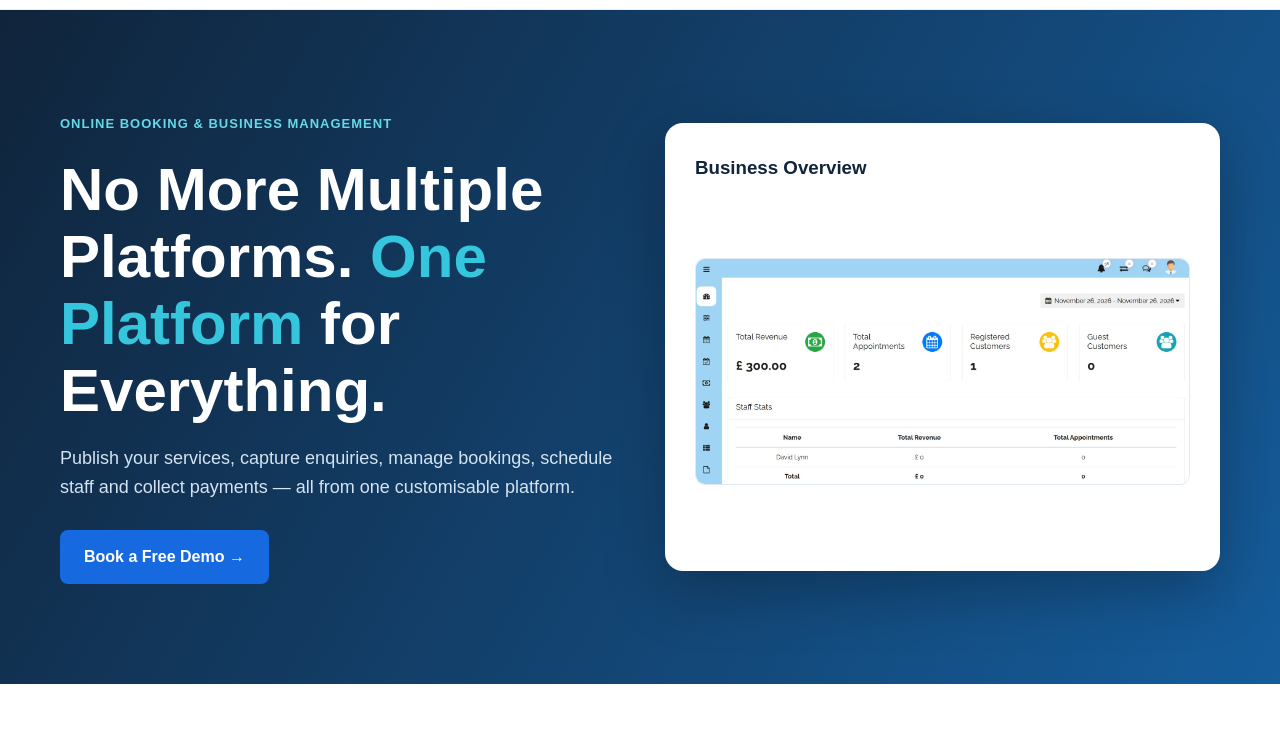
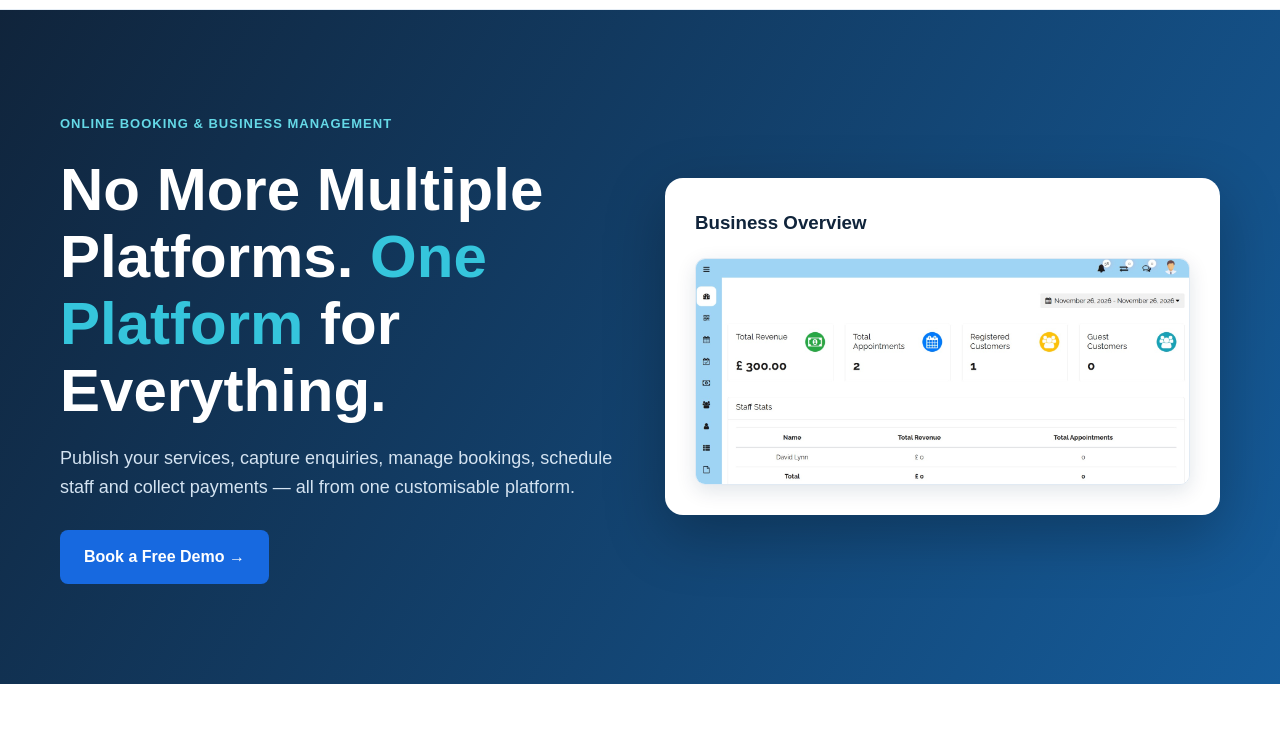
Before and after one commit to Shorifa1234/booking-landing-page, a plain HTML site: page booking.html in a window 1280 px wide. Shown: the part 66-800 px from the top of the page. Drawn offline with Linux system fonts and the light colour scheme.

Commit message:
Fit dashboard card to image, remove empty space
Co-Authored-By: Claude Opus 5.5 <noreply@anthropic.com>

```diff
--- a/booking.html
+++ b/booking.html
@@ -131,18 +131,13 @@ nav {
 
 .hero-image h3 { margin-bottom: 20px; }
 
-.hero-image {
-  min-height: 448px;
-  display: flex;
-  flex-direction: column;
-}
-
 .hero-image img {
   width: 100%;
   height: auto;
-  margin: auto 0;
+  display: block;
   border-radius: 10px;
   border: 1px solid #e1eaf3;
+  box-shadow: 0 6px 20px #0b2a4a1f;
 }
 
 .stats {
```
